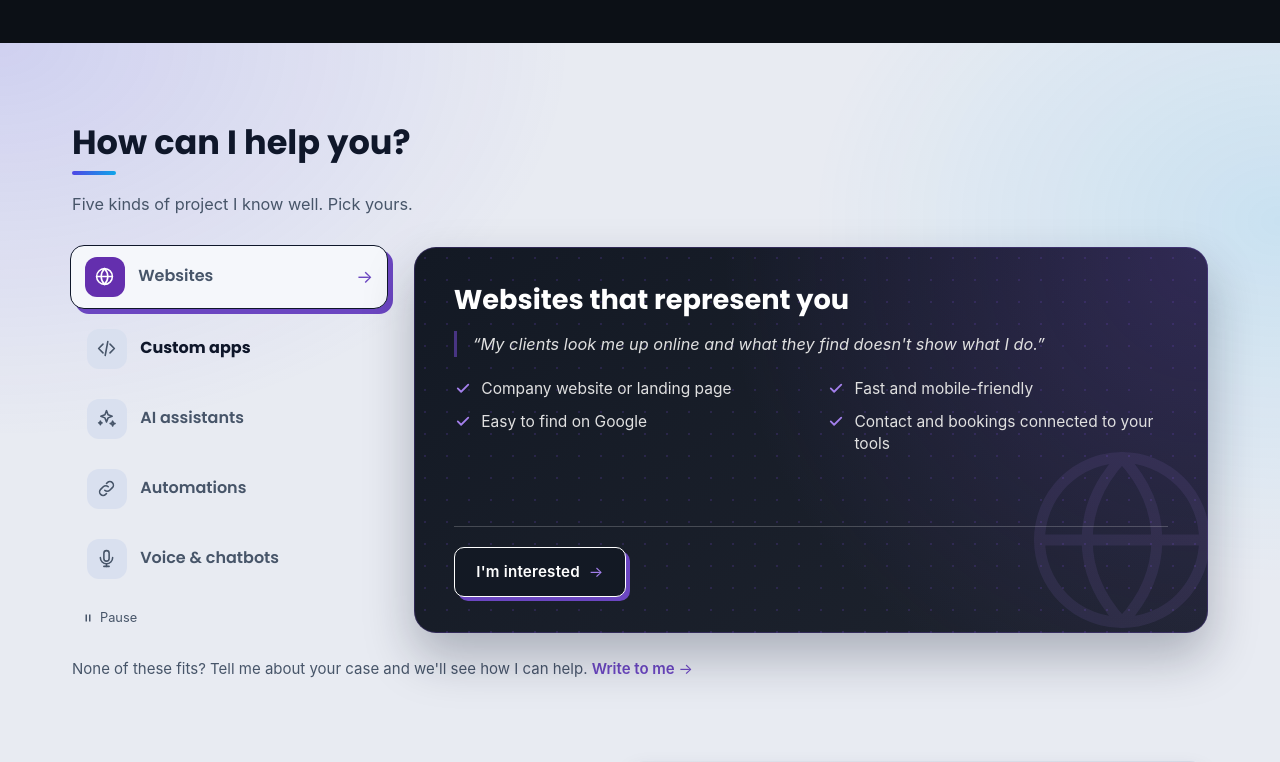
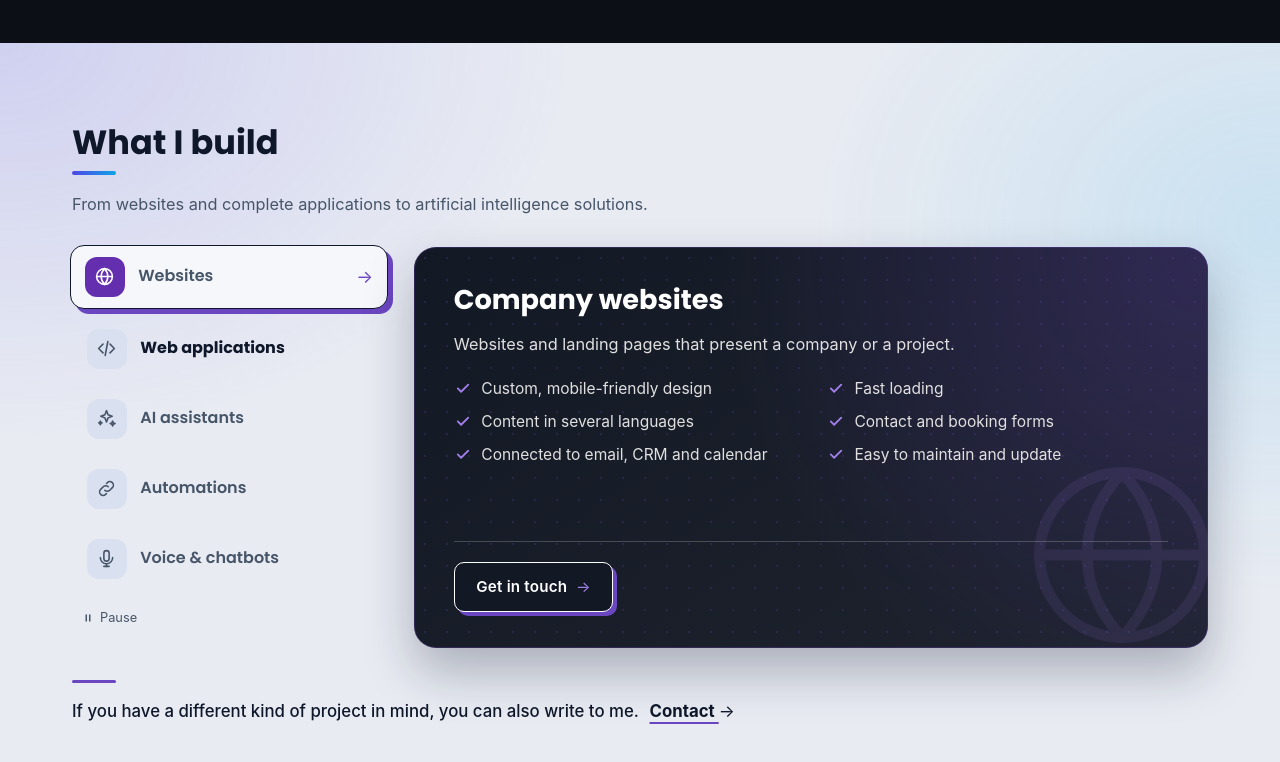
Before and after one commit to noaregui/Web-portfolio, a Vue app: page / in a window 1280 px wide. Shown: the part 760-1522 px from the top of the page. Built offline with nearby package versions, Linux system fonts and the light colour scheme.

Commit message:
chore: present services as project types with equal-height panels

```diff
--- a/src/components/sections/ServicesSection.vue
+++ b/src/components/sections/ServicesSection.vue
@@ -52,23 +52,31 @@
         </button>
       </div>
 
-      <!-- Selected service -->
-      <Transition name="panel" mode="out-in">
+      <!--
+        Every panel is rendered, stacked in the same grid cell, and only the
+        selected one is visible: the stage always takes the tallest panel's
+        height, so the card keeps one size while the services change.
+      -->
+      <div class="stage">
         <article
-          :id="`service-panel-${selected.id}`"
-          :key="selected.id"
+          v-for="(item, index) in items"
+          :id="`service-panel-${item.id}`"
+          :key="item.id"
           class="panel"
+          :class="{ active: index === current }"
           role="tabpanel"
           data-theme="dark"
-          :aria-labelledby="`service-tab-${selected.id}`"
+          :aria-labelledby="`service-tab-${item.id}`"
+          :aria-hidden="index !== current"
+          :inert="index !== current"
         >
           <!-- Big faded icon of the service, as a backdrop -->
-          <span class="panel-mark" aria-hidden="true"><ProjectIcon :name="selected.icon" /></span>
-          <h3>{{ t(`services.items.${selected.id}.title`) }}</h3>
-          <p class="problem">{{ t(`services.items.${selected.id}.problem`) }}</p>
+          <span class="panel-mark" aria-hidden="true"><ProjectIcon :name="item.icon" /></span>
+          <h3>{{ t(`services.items.${item.id}.title`) }}</h3>
+          <p class="description">{{ t(`services.items.${item.id}.description`) }}</p>
 
           <ul class="solutions">
-            <li v-for="(solution, index) in selected.solutions" :key="index">
+            <li v-for="(solution, i) in item.solutions" :key="i">
               <svg viewBox="0 0 24 24" aria-hidden="true"><path d="M5 12.5l4.5 4.5L19 7.5" /></svg>
               {{ solution }}
             </li>
@@ -77,16 +85,16 @@
           <div class="panel-foot">
             <!-- Jumps to the contact form with this service already ticked -->
             <RouterLink
-              :to="{ name: 'home', query: { topic: selected.id }, hash: '#contact' }"
+              :to="{ name: 'home', query: { topic: item.id }, hash: '#contact' }"
               class="btn"
             >
               {{ t('services.interested') }} <span class="btn-arrow" aria-hidden="true">→</span>
             </RouterLink>
 
-            <p v-if="selected.projects.length" class="related">
+            <p v-if="item.projects.length" class="related">
               <span>{{ t('services.projectsLabel') }}:</span>
               <RouterLink
-                v-for="project in selected.projects"
+                v-for="project in item.projects"
                 :key="project.slug"
                 :to="{ name: 'project', params: { slug: project.slug } }"
                 class="project-link"
@@ -96,7 +104,7 @@
             </p>
           </div>
         </article>
-      </Transition>
+      </div>
     </div>
 
     <p class="not-listed">
@@ -121,17 +129,16 @@ const root = ref(null)
 const tabRefs = ref([])
 const current = ref(0)
 
-const selected = computed(() => {
-  const service = services[current.value]
-  return {
+const items = computed(() =>
+  services.map((service) => ({
     ...service,
     solutions: tm(`services.items.${service.id}.solutions`).map((item) => rt(item)),
     projects: service.projects
       .map((slug) => getProject(slug))
       .filter(Boolean)
       .map((project) => localizeProject(project, locale.value)),
-  }
-})
+  })),
+)
 
 /*
  * Autoplay. An invisible timer in the current service runs a CSS animation
@@ -194,7 +201,6 @@ onBeforeUnmount(() => {
   display: grid;
   grid-template-columns: minmax(220px, 0.8fr) minmax(0, 2fr);
   gap: 1.5rem;
-  align-items: start;
 }
 
 /* ===== List ===== */
@@ -361,6 +367,31 @@ onBeforeUnmount(() => {
 }
 
 /* ===== Panel ===== */
+.stage {
+  display: grid;
+}
+
+/* All panels share one cell; only the active one is shown */
+.stage > .panel {
+  grid-area: 1 / 1;
+  opacity: 0;
+  visibility: hidden;
+  transform: translateY(8px);
+  transition:
+    opacity 0.25s ease,
+    transform 0.25s ease,
+    visibility 0s linear 0.25s;
+}
+
+.stage > .panel.active {
+  opacity: 1;
+  visibility: visible;
+  transform: none;
+  transition:
+    opacity 0.25s ease 0.05s,
+    transform 0.25s ease 0.05s;
+}
+
 /*
  * Dark panel inside the light band (data-theme="dark" brings the dark tokens
  * back): same dot grid + glow as the hero, so it pops against the band.
@@ -372,7 +403,6 @@ onBeforeUnmount(() => {
   display: flex;
   flex-direction: column;
   gap: 0.9rem;
-  min-height: 100%;
   padding: 2.25rem 2.5rem;
   border-radius: 22px;
   color: var(--color-text);
@@ -417,22 +447,11 @@ onBeforeUnmount(() => {
   color: var(--color-text-strong);
 }
 
-/* The client's pain point, in their own words */
-.problem {
-  padding-left: 1rem;
-  border-left: 3px solid color-mix(in srgb, var(--color-accent) 60%, transparent);
+/* What this kind of project is, in one line */
+.description {
   font-size: 1.02rem;
-  font-style: italic;
   line-height: 1.6;
   color: var(--color-text);
-}
-
-.problem::before {
-  content: '“';
-}
-
-.problem::after {
-  content: '”';
 }
 
 .solutions {
@@ -505,32 +524,44 @@ onBeforeUnmount(() => {
   border-radius: 4px;
 }
 
+/* Closing line: plain text, set off by a short accent rule above */
 .not-listed {
-  margin-top: 1.5rem;
-  color: var(--color-text-muted);
+  margin-top: 2rem;
+  line-height: 1.7;
+  font-size: 1.05rem;
+  font-weight: 500;
+  color: var(--color-text-strong);
 }
 
-.not-listed a {
-  font-weight: 600;
-  white-space: nowrap;
-  color: var(--color-accent-soft);
+.not-listed::before {
+  content: '';
+  display: block;
+  width: 44px;
+  height: 3px;
+  margin-bottom: 0.85rem;
+  border-radius: 2px;
+  background: var(--color-accent);
 }
 
-/* Panel swap */
-.panel-enter-active,
-.panel-leave-active {
-  transition:
-    opacity 0.2s ease,
-    transform 0.2s ease;
+/* Link underlined like the project links in the panel */
+.not-listed a {
+  margin-left: 0.4rem;
+  font-weight: 700;
+  white-space: nowrap;
+  color: var(--color-text-strong);
+  text-decoration: underline;
+  text-decoration-color: var(--color-accent);
+  text-decoration-thickness: 2px;
+  text-underline-offset: 5px;
 }
 
-.panel-enter-from {
-  opacity: 0;
-  transform: translateY(8px);
+.not-listed a span {
+  display: inline-block;
+  transition: transform 0.2s ease;
 }
 
-.panel-leave-to {
-  opacity: 0;
+.not-listed a:hover span {
+  transform: translateX(4px);
 }
 
 /* ===== Responsive: list on top as a 2-column grid, panel below ===== */
@@ -570,8 +601,8 @@ onBeforeUnmount(() => {
 }
 
 @media (prefers-reduced-motion: reduce) {
-  .panel-enter-active,
-  .panel-leave-active {
+  .stage > .panel,
+  .stage > .panel.active {
     transition: none;
   }
 }
--- a/src/data/services.js
+++ b/src/data/services.js
@@ -3,7 +3,7 @@
  * work (Home "process" section).
  *
  * Texts are translated in src/locales/*.json under `services.items.<id>`
- * (title, problem, solutions[]). `icon` is a ProjectIcon name. `projects` lists
+ * (short, title, description, solutions[]). `icon` is a ProjectIcon name. `projects` lists
  * project slugs (src/data/projects/) that prove the service; they render as
  * links to the project pages.
  */
--- a/src/locales/en.json
+++ b/src/locales/en.json
@@ -5,7 +5,7 @@
   },
   "nav": {
     "home": "Home",
-    "services": "Services",
+    "services": "What I build",
     "projects": "Projects",
     "process": "How I work",
     "about": "About me",
@@ -84,68 +84,72 @@
     }
   },
   "services": {
-    "title": "How can I help you?",
-    "lead": "Five kinds of project I know well. Pick yours.",
-    "projectsLabel": "Where I've done it",
-    "interested": "I'm interested",
+    "title": "What I build",
+    "lead": "From websites and complete applications to artificial intelligence solutions.",
+    "projectsLabel": "Related projects",
+    "interested": "Get in touch",
     "pause": "Pause",
     "play": "Resume",
-    "notListed": "None of these fits? Tell me about your case and we'll see how I can help.",
-    "notListedLink": "Write to me",
+    "notListed": "If you have a different kind of project in mind, you can also write to me.",
+    "notListedLink": "Contact",
     "items": {
       "web": {
         "short": "Websites",
-        "title": "Websites that represent you",
-        "problem": "My clients look me up online and what they find doesn't show what I do.",
+        "title": "Company websites",
+        "description": "Websites and landing pages that present a company or a project.",
         "solutions": [
-          "Company website or landing page",
-          "Fast and mobile-friendly",
-          "Easy to find on Google",
-          "Contact and bookings connected to your tools"
+          "Custom, mobile-friendly design",
+          "Fast loading",
+          "Content in several languages",
+          "Contact and booking forms",
+          "Connected to email, CRM and calendar",
+          "Easy to maintain and update"
         ]
       },
       "apps": {
-        "short": "Custom apps",
+        "short": "Web applications",
         "title": "Custom web applications",
-        "problem": "I need a tool that fits the way we work, not the other way around.",
+        "description": "Internal tools, admin dashboards and complete applications, from the database to the interface.",
         "solutions": [
-          "Web apps and admin dashboards",
-          "Backends built to grow",
-          "Modernise existing apps",
+          "Frontend and backend",
+          "APIs and databases",
+          "Modernising existing applications",
           "Cloud deployment (AWS)"
         ]
       },
       "assistants": {
         "short": "AI assistants",
-        "title": "AI assistants that know your business",
-        "problem": "My team wastes hours searching for information in documents, manuals or files.",
+        "title": "AI assistants and agents",
+        "description": "Assistants and agents that work with documents, databases, regulations and other sources to answer, draft or carry out tasks.",
         "solutions": [
-          "Answer from your documents and cite the source",
-          "Draft and review documents for you",
-          "Query your systems and do tasks",
-          "Checked, reliable answers"
+          "Answers that cite their source (RAG)",
+          "Natural-language database queries",
+          "Search across laws, regulations and other data",
+          "Response agents with tools and APIs",
+          "Drafting and reviewing documents",
+          "Checking and evaluating the answers"
         ]
       },
       "automation": {
         "short": "Automations",
         "title": "Automations and integrations",
-        "problem": "We do repetitive tasks by hand and copy data from one tool to another.",
+        "description": "Workflows that connect tools with each other and replace repetitive manual tasks.",
         "solutions": [
-          "Connect CRM, WhatsApp, email and calendar",
-          "No more repetitive tasks",
+          "CRM, WhatsApp, email and calendar integration",
+          "Processes that run automatically",
           "AI-generated content",
-          "Integration with any API"
+          "Third-party API integration"
         ]
       },
       "voice": {
         "short": "Voice & chatbots",
         "title": "Voice agents and chatbots",
-        "problem": "I can't answer every call and message, and I lose customers outside business hours.",
+        "description": "Conversational agents that answer calls and messages automatically.",
         "solutions": [
-          "Answer calls 24/7",
-          "Chat on your website or WhatsApp",
-          "Automatic appointments and bookings",
-          "Hand over to a person when needed"
+          "24/7 phone answering",
+          "Chat on the website or WhatsApp",
+          "Appointment and booking management",
+          "Hand-over to a person when needed"
         ]
       }
     }
--- a/src/locales/es.json
+++ b/src/locales/es.json
@@ -5,7 +5,7 @@
   },
   "nav": {
     "home": "Inicio",
-    "services": "Servicios",
+    "services": "Lo que desarrollo",
     "projects": "Proyectos",
     "process": "Cómo trabajo",
     "about": "Sobre mí",
@@ -83,68 +83,72 @@
     }
   },
   "services": {
-    "title": "¿En qué te puedo ayudar?",
-    "lead": "Cinco tipos de proyecto que conozco bien. Elige el tuyo.",
-    "projectsLabel": "Lo he hecho en",
-    "interested": "Me interesa",
+    "title": "Lo que desarrollo",
+    "lead": "De webs y aplicaciones completas a soluciones con inteligencia artificial.",
+    "projectsLabel": "Proyectos relacionados",
+    "interested": "Contactar",
     "pause": "Pausar",
     "play": "Reanudar",
-    "notListed": "¿No encaja ninguno? Cuéntame tu caso y vemos cómo puedo ayudarte.",
-    "notListedLink": "Escríbeme",
+    "notListed": "Si tienes en mente otro tipo de proyecto, también puedes escribirme.",
+    "notListedLink": "Contacto",
     "items": {
       "web": {
         "short": "Webs",
-        "title": "Webs que te representan",
-        "problem": "Mis clientes me buscan en internet y lo que encuentran no transmite lo que hago.",
+        "title": "Webs corporativas",
+        "description": "Webs y landing pages para presentar una empresa o un proyecto.",
         "solutions": [
-          "Web corporativa o landing page",
-          "Rápida y adaptada a móvil",
-          "Fácil de encontrar en Google",
-          "Contacto y reservas conectados a tus herramientas"
+          "Diseño a medida y adaptado a móvil",
+          "Carga rápida",
+          "Contenido en varios idiomas",
+          "Formularios de contacto y reservas",
+          "Conexión con email, CRM y calendario",
+          "Fáciles de mantener y actualizar"
         ]
       },
       "apps": {
-        "short": "Apps a medida",
+        "short": "Aplicaciones web",
         "title": "Aplicaciones web a medida",
-        "problem": "Necesito una herramienta que se adapte a cómo trabajamos, y no al revés.",
+        "description": "Herramientas internas, paneles de gestión y aplicaciones completas, de la base de datos a la interfaz.",
         "solutions": [
-          "Aplicaciones web y paneles de gestión",
-          "Backends preparados para crecer",
-          "Modernizo apps existentes",
+          "Frontend y backend",
+          "APIs y bases de datos",
+          "Modernización de aplicaciones existentes",
           "Despliegue en la nube (AWS)"
         ]
       },
       "assistants": {
         "short": "Asistentes de IA",
-        "title": "Asistentes de IA con tu información",
-        "problem": "Mi equipo pierde horas buscando información en documentos, manuales o expedientes.",
+        "title": "Asistentes y agentes de IA",
+        "description": "Asistentes y agentes que trabajan con documentos, bases de datos, normativa y otras fuentes para responder, redactar o realizar tareas.",
         "solutions": [
-          "Responden con tus documentos y citan la fuente",
-          "Redactan y revisan documentos por ti",
-          "Consultan tus sistemas y hacen tareas",
-          "Respuestas revisadas y fiables"
+          "Respuestas que citan la fuente (RAG)",
+          "Consultas a bases de datos en lenguaje natural",
+          "Búsqueda en leyes, normativa y otros datos",
+          "Agentes de respuesta con herramientas y APIs",
+          "Redacción y revisión de documentos",
+          "Control y evaluación de las respuestas"
         ]
       },
       "automation": {
         "short": "Automatizaciones",
         "title": "Automatizaciones e integraciones",
-        "problem": "Hacemos a mano tareas repetitivas y copiamos datos de una herramienta a otra.",
+        "description": "Flujos que conectan herramientas entre sí y sustituyen tareas manuales repetitivas.",
         "solutions": [
-          "Conecta CRM, WhatsApp, email y calendario",
-          "Adiós a las tareas repetitivas",
-          "Contenido generado con IA",
-          "Integración con cualquier API"
+          "Integración de CRM, WhatsApp, email y calendario",
+          "Procesos que se ejecutan de forma automática",
+          "Generación de contenido con IA",
+          "Conexión con APIs de terceros"
         ]
       },
       "voice": {
         "short": "Voz y chatbots",
         "title": "Agentes de voz y chatbots",
-        "problem": "No llego a atender todas las llamadas y mensajes, y pierdo clientes fuera de horario.",
+        "description": "Agentes conversacionales que atienden llamadas y mensajes de forma automática.",
         "solutions": [
-          "Atienden llamadas 24/7",
-          "Chat en tu web o WhatsApp",
-          "Citas y reservas automáticas",
-          "Pasan a una persona si hace falta"
+          "Atención telefónica 24/7",
+          "Chat en la web o en WhatsApp",
+          "Gestión de citas y reservas",
+          "Traspaso a una persona cuando hace falta"
         ]
       }
     }
```
